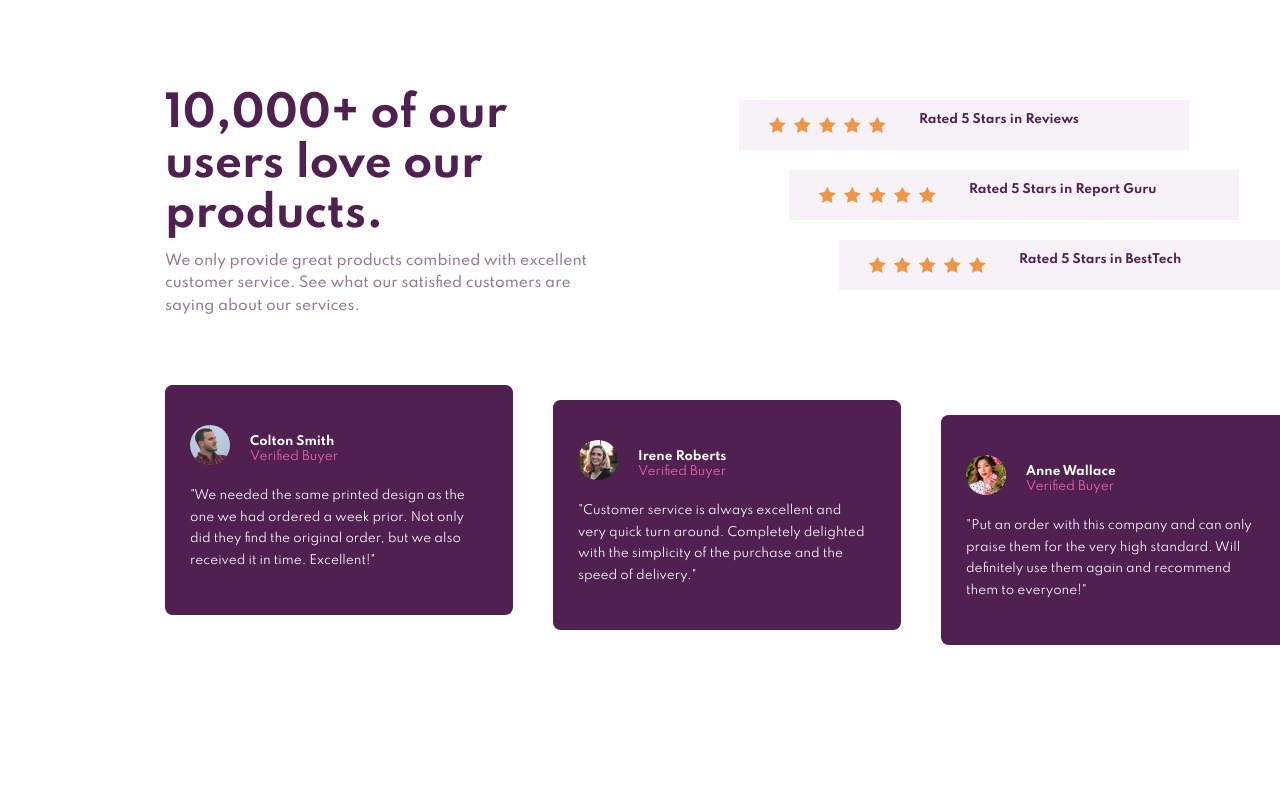
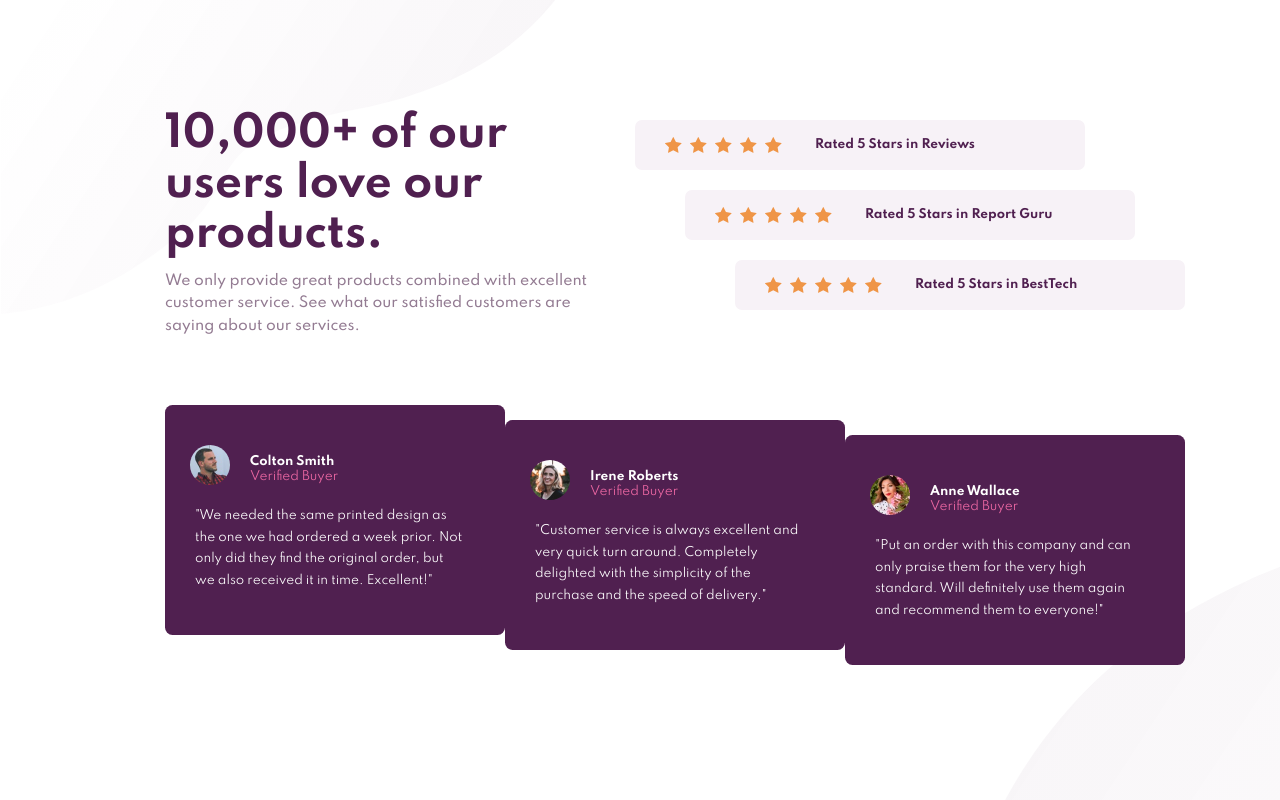
Before and after one commit to RickyReyes/social-proof-section, a plain HTML site: page index.html in a window 1280 px wide. Drawn offline with Linux system fonts and the light colour scheme.

Commit message:
Fixing alignment

```diff
--- a/index.html
+++ b/index.html
@@ -16,6 +16,12 @@
     <link rel="stylesheet" href="style.css">
   </head>
   <body>
+    <!-- TOP BG SVG-->
+    <svg class="svg-top" width="584" height="362" xmlns="http://www.w3.org/2000/svg"><defs><linearGradient x1="100%" y1="69.212%" x2="9.399%" y2="32.183%" id="a"><stop stop-color="#8A4389" stop-opacity="0" offset="0%"/><stop stop-color="#512051" offset="100%"/><stop stop-color="#512051" offset="100%"/><stop stop-color="#512051" offset="100%"/></linearGradient></defs><path d="M0 362c40.022-82.8 115.736-135.154 227.141-157.064 167.108-32.864 103.85-66.012 185.949-131.796C467.823 29.284 524.793 4.904 584 0v362H0z" transform="rotate(180 292 181)" fill="url(#a)" fill-rule="evenodd" opacity=".05"/></svg>
+
+    <!-- BOTTOM BG SVG-->
+    <svg class="svg-bottom"10pxwidth="1085" height="673" xmlns="http://www.w3.org/2000/svg"><defs><linearGradient x1="100%" y1="69.237%" x2="9.399%" y2="32.159%" id="a"><stop stop-color="#8A4389" stop-opacity="0" offset="0%"/><stop stop-color="#512051" offset="100%"/><stop stop-color="#512051" offset="100%"/><stop stop-color="#512051" offset="100%"/></linearGradient></defs><path d="M355 800c74.356-153.934 215.022-251.268 422-292 310.466-61.099 192.94-122.724 345.47-245.025C1224.157 181.442 1330 136.116 1440 127v673H355z" transform="translate(-355 -127)" fill="url(#a)" fill-rule="evenodd" opacity=".05"/></svg>
+
     <div id="top">
       <div id="top-left">
         <div class="main">
--- a/style.css
+++ b/style.css
@@ -23,7 +23,7 @@ body {
     grid-template: 1fr 1fr;
     font-family: 'Spartan', sans-serif;
     font-size: 15px;
-    margin: 90px 165px 100px;
+    margin: 110px 165px;
 }
 
 /* Main text and ratings section */
@@ -62,13 +62,15 @@ h1 {
     height: 50px;
     text-align: left;
     padding-left: 180px;
+    padding-top: 15px;
     background-image: url(images/icon-star.svg),
                       url(images/icon-star.svg),
                       url(images/icon-star.svg),
                       url(images/icon-star.svg),
                       url(images/icon-star.svg);
-    background-repeat: no-repeat, no-repeat, no-repeat;
+    background-repeat: no-repeat;
     background-position: 30px center, 55px center, 80px center, 105px center, 130px center;
+    border-radius: 7px;
 
 }
 
@@ -91,22 +93,19 @@ h1 {
     right: 0;
 }
 
-
-
-
 #bottom {
     display: grid;
     grid-template-columns: 1fr 1fr 1fr;
-    grid-gap: 40px;
+    grid-gap: 0px;
     margin-top: 75px;
 }
 
 .buyer {
     background-color: var(--very-dark-magenta);
     color: var(--white);
-    font-size: 12px;
+    font-size: 14px;
     height: 230px;
-    width: 348px;
+    width: 340px;
     position: relative;
     border-radius: 7.5px;
 }
@@ -142,9 +141,9 @@ h1 {
 .buyer p {
     font-size: 12px;
     line-height: 1.8em;
-    width: 290px;
+    width: 270px;
     position: absolute;
-    margin: 100px 10px 5px 25px;
+    margin: 100px 20px 20px 30px;
 }
 
 img {
@@ -160,6 +159,21 @@ img {
     font-size: 11px;
     text-align: center;
 }
+
 .attribution a {
     color: hsl(228, 45%, 44%);
 }
+
+/* TOP BG SVG */
+.svg-top  {
+    position: fixed;
+    top: -48px;
+    left: 1px;
+}
+
+/* BOTTOM BG SVG */
+.svg-bottom {
+    position: fixed;
+    bottom: -20px;
+    right: -15px;
+}
```
